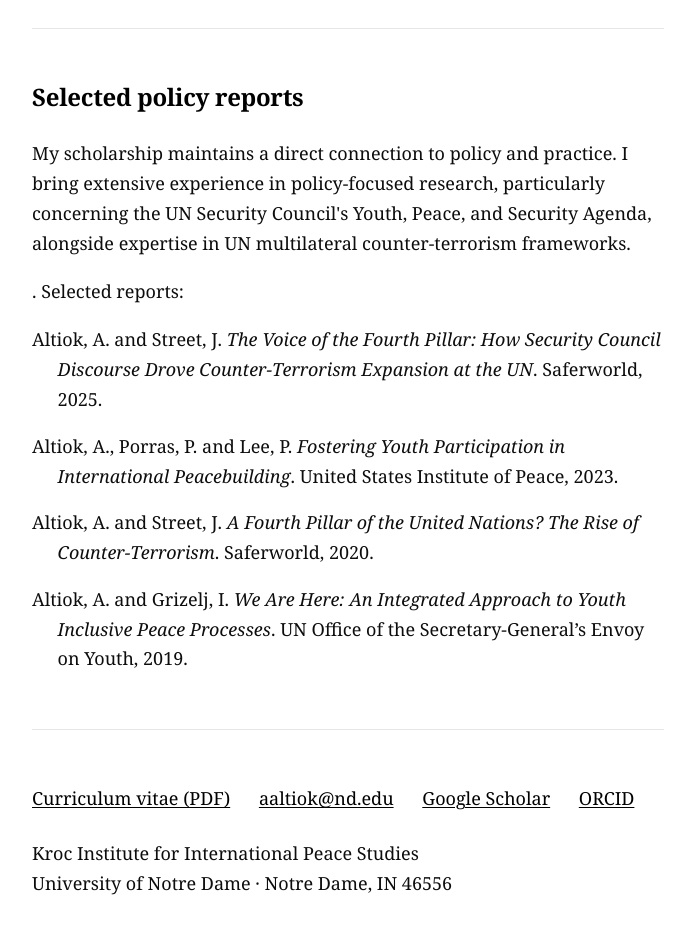
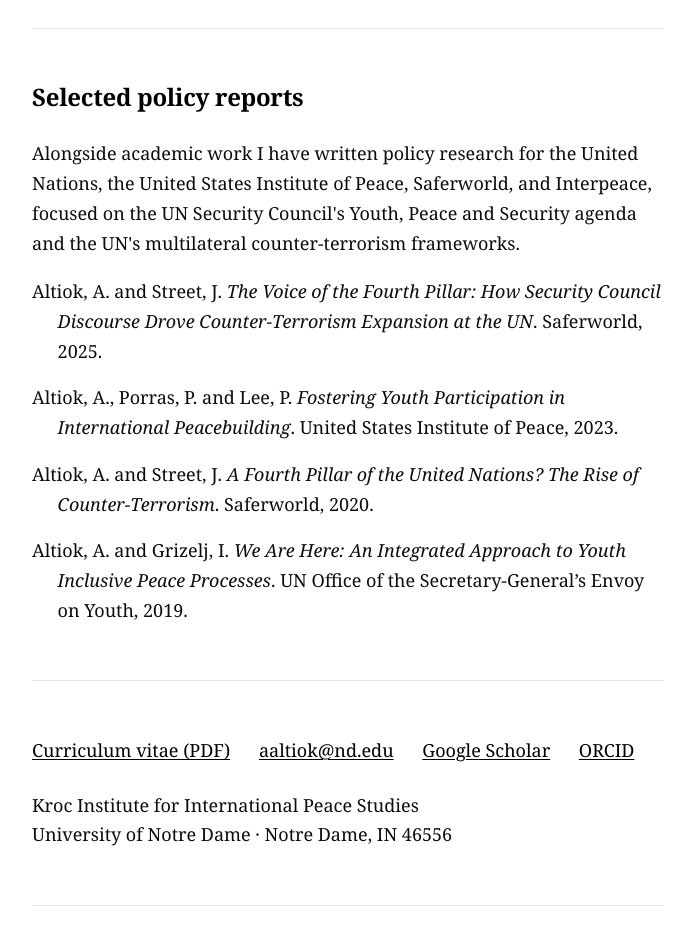
Before and after one commit to aaltiok/aaltiok.github.io, a plain HTML site: page index.html in a window 1280 px wide. Shown: the part 5820-6749 px from the top of the page, without its empty margins (292-987 px from the left). Drawn offline with Linux system fonts and the light colour scheme.

Commit message:
Update index.html

```diff
--- a/index.html
+++ b/index.html
@@ -264,9 +264,7 @@
 
   <section id="policy">
     <h2>Selected policy reports</h2>
-
-    <p>    <p>My scholarship maintains a direct connection to policy and practice. I bring extensive experience in policy-focused research, particularly concerning the UN Security Council's Youth, Peace, and Security Agenda, alongside expertise in UN multilateral counter-terrorism frameworks.</p> . Selected reports:</p>
-
+<p>Alongside academic work I have written policy research for the United Nations, the United States Institute of Peace, Saferworld, and Interpeace, focused on the UN Security Council's Youth, Peace and Security agenda and the UN's multilateral counter-terrorism frameworks.</p>
     <p class="cite">Altiok, A. and Street, J. <em>The Voice of the Fourth Pillar: How Security Council Discourse Drove Counter-Terrorism Expansion at the UN</em>. Saferworld, 2025.</p>
 
     <p class="cite">Altiok, A., Porras, P. and Lee, P. <em>Fostering Youth Participation in International Peacebuilding</em>. United States Institute of Peace, 2023.</p>
```
